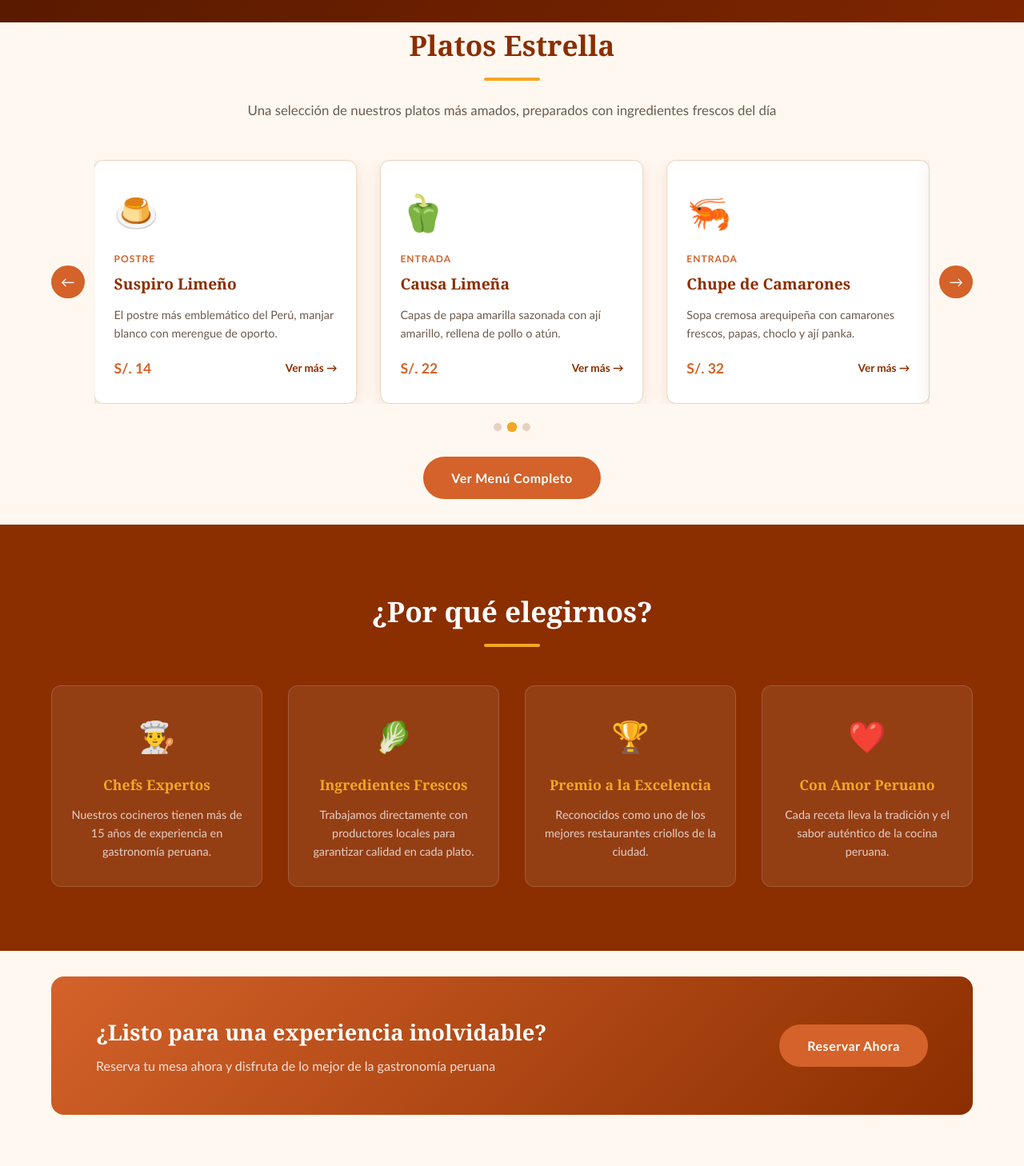
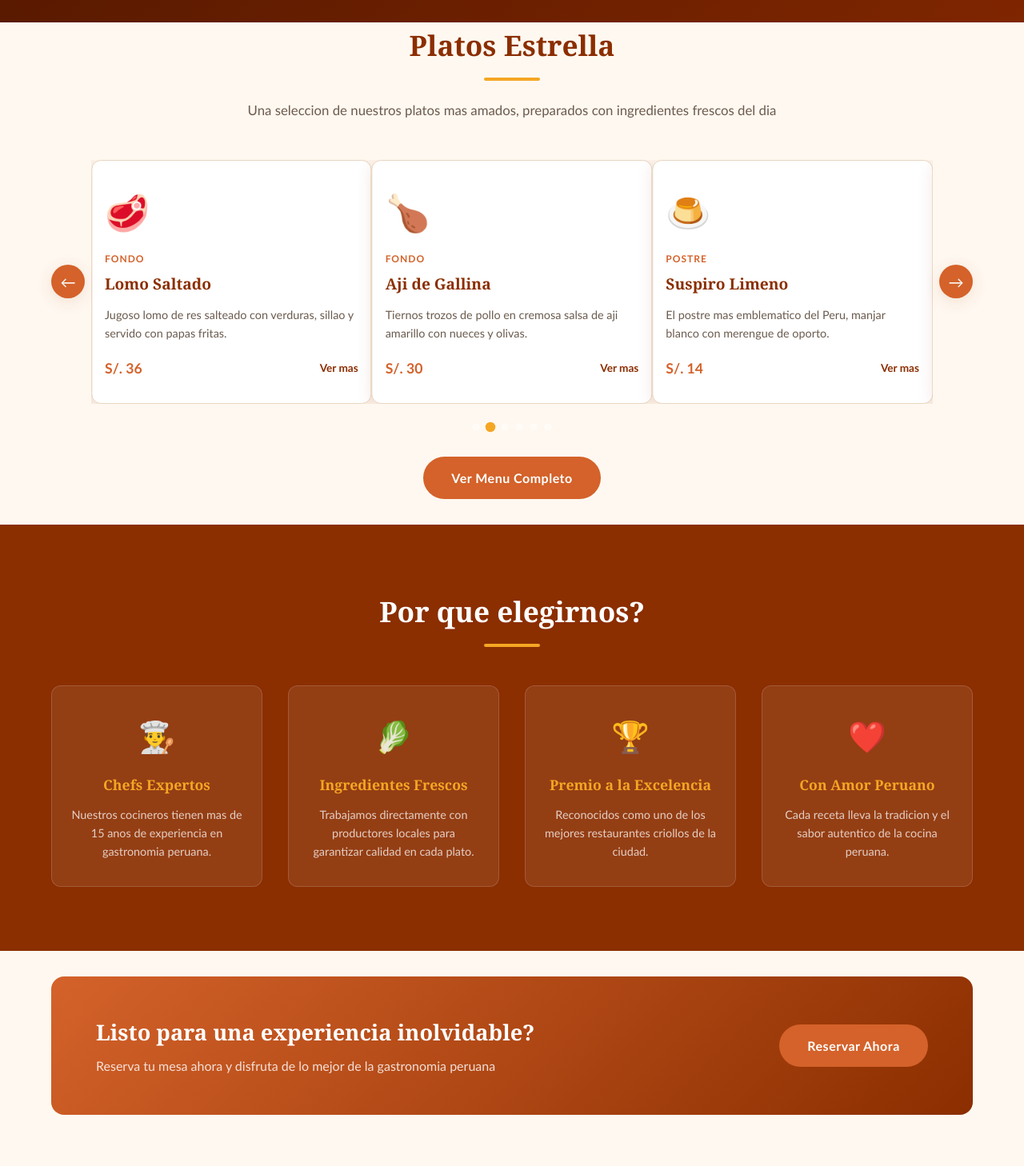
Before and after one commit to joeltimoteog-bot/sabor-criollo, a React (Vite) app: page / in a window 1280 px wide. Shown: the part 772-2230 px from the top of the page at 80% size. Built offline with nearby package versions, Linux system fonts and the light colour scheme.

Commit message:
carrusel de platos

```diff
--- a/src/pages/HomePage.css
+++ b/src/pages/HomePage.css
@@ -98,56 +98,51 @@
   50% { transform: translateY(8px); }
 }
 
-/* ── Featured dishes ── */
+/* ── Featured / Carrusel ── */
 .featured {
   padding: 5rem 1.5rem;
 }
 
-/* ── Carousel ── */
+/* Carrusel */
 .carousel {
   position: relative;
   display: flex;
   align-items: center;
-  gap: 0.75rem;
+  gap: 0.5rem;
   margin-bottom: 1.5rem;
 }
 
 .carousel__window {
   overflow: hidden;
-  flex: 1;
+  width: 100%;
 }
 
 .carousel__track {
   display: flex;
-  transition: transform 0.45s ease;
-}
-
-.carousel__group {
-  display: grid;
-  grid-template-columns: repeat(var(--visible, 3), 1fr);
-  gap: 1.8rem;
-  min-width: 100%;
-  box-sizing: border-box;
+  transition: transform 0.5s ease;
 }
 
 .carousel__arrow {
   flex-shrink: 0;
-  width: 2.6rem;
-  height: 2.6rem;
+  width: 42px;
+  height: 42px;
   border-radius: 50%;
   background: var(--secondary);
-  color: #fff;
+  color: var(--white);
+  font-size: 1.2rem;
   border: none;
-  font-size: 1.1rem;
   cursor: pointer;
-  transition: var(--transition);
   display: flex;
   align-items: center;
   justify-content: center;
+  transition: var(--transition);
+  z-index: 2;
+  box-shadow: var(--shadow);
 }
 
 .carousel__arrow:hover {
   background: var(--primary);
+  transform: scale(1.1);
 }
 
 .carousel__dots {
@@ -157,21 +152,7 @@
   margin-bottom: 2rem;
 }
 
-.carousel__dot {
-  width: 10px;
-  height: 10px;
-  border-radius: 50%;
-  background: rgba(139,46,0,0.2);
-  border: none;
-  cursor: pointer;
-  transition: var(--transition);
-}
-
-.carousel__dot--active {
-  background: var(--accent);
-  transform: scale(1.25);
-}
-
+/* Dish cards */
 .dish-card {
   background: var(--white);
   border-radius: var(--radius);
@@ -181,6 +162,9 @@
   border: 1px solid var(--border);
   display: flex;
   flex-direction: column;
+  box-sizing: border-box;
+  padding-left: 1rem;
+  padding-right: 1rem;
 }
 
 .dish-card:hover {
@@ -276,28 +260,12 @@
   transform: translateY(-4px);
 }
 
-.why__icon {
-  font-size: 2.4rem;
-  margin-bottom: 1rem;
-}
-
-.why__card h3 {
-  font-family: var(--font-title);
-  font-size: 1.1rem;
-  color: var(--accent);
-  margin-bottom: 0.7rem;
-}
-
-.why__card p {
-  font-size: 0.9rem;
-  color: rgba(255,255,255,0.75);
-  line-height: 1.6;
-}
+.why__icon { font-size: 2.4rem; margin-bottom: 1rem; }
+.why__card h3 { font-family: var(--font-title); font-size: 1.1rem; color: var(--accent); margin-bottom: 0.7rem; }
+.why__card p { font-size: 0.9rem; color: rgba(255,255,255,0.75); line-height: 1.6; }
 
 /* ── CTA Banner ── */
-.cta-banner {
-  padding: 3rem 1.5rem 5rem;
-}
+.cta-banner { padding: 3rem 1.5rem 5rem; }
 
 .cta-banner__inner {
   background: linear-gradient(135deg, var(--secondary), var(--primary));
@@ -310,25 +278,8 @@
   flex-wrap: wrap;
 }
 
-.cta-banner__text h2 {
-  font-family: var(--font-title);
-  font-size: 1.7rem;
-  color: var(--white);
-  margin-bottom: 0.5rem;
-}
-
-.cta-banner__text p {
-  color: rgba(255,255,255,0.82);
-  font-size: 1rem;
-}
-
-@media (max-width: 1023px) {
-  .carousel__group { grid-template-columns: repeat(2, 1fr); }
-}
-
-@media (max-width: 639px) {
-  .carousel__group { grid-template-columns: 1fr; }
-}
+.cta-banner__text h2 { font-family: var(--font-title); font-size: 1.7rem; color: var(--white); margin-bottom: 0.5rem; }
+.cta-banner__text p { color: rgba(255,255,255,0.82); font-size: 1rem; }
 
 @media (max-width: 768px) {
   .hero__title { font-size: 2.2rem; }
--- a/src/pages/HomePage.jsx
+++ b/src/pages/HomePage.jsx
@@ -1,157 +1,165 @@
 import { Link } from 'react-router-dom'
-import { useState, useEffect, useRef, useCallback } from 'react'
+import { useState, useEffect, useRef } from 'react'
 import './HomePage.css'
 
 const featuredDishes = [
-  { id: 1, emoji: '🍋', name: 'Ceviche Clásico', desc: 'Fresco pescado marinado en limón, ají limo, cebolla morada y choclo.', price: 'S/. 28', category: 'Entrada' },
+  { id: 1, emoji: '🍋', name: 'Ceviche Clasico', desc: 'Fresco pescado marinado en limon, aji limo, cebolla morada y choclo.', price: 'S/. 28', category: 'Entrada' },
   { id: 2, emoji: '🥩', name: 'Lomo Saltado', desc: 'Jugoso lomo de res salteado con verduras, sillao y servido con papas fritas.', price: 'S/. 36', category: 'Fondo' },
-  { id: 3, emoji: '🦆', name: 'Ají de Gallina', desc: 'Tiernos trozos de pollo en cremosa salsa de ají amarillo con nueces y olivas.', price: 'S/. 30', category: 'Fondo' },
-  { id: 4, emoji: '🍮', name: 'Suspiro Limeño', desc: 'El postre más emblemático del Perú, manjar blanco con merengue de oporto.', price: 'S/. 14', category: 'Postre' },
-  { id: 5, emoji: '🫑', name: 'Causa Limeña', desc: 'Capas de papa amarilla sazonada con ají amarillo, rellena de pollo o atún.', price: 'S/. 22', category: 'Entrada' },
-  { id: 6, emoji: '🦐', name: 'Chupe de Camarones', desc: 'Sopa cremosa arequipeña con camarones frescos, papas, choclo y ají panka.', price: 'S/. 32', category: 'Entrada' },
+  { id: 3, emoji: '🍗', name: 'Aji de Gallina', desc: 'Tiernos trozos de pollo en cremosa salsa de aji amarillo con nueces y olivas.', price: 'S/. 30', category: 'Fondo' },
+  { id: 4, emoji: '🍮', name: 'Suspiro Limeno', desc: 'El postre mas emblematico del Peru, manjar blanco con merengue de oporto.', price: 'S/. 14', category: 'Postre' },
+  { id: 5, emoji: '🥗', name: 'Causa Limena', desc: 'Papa amarilla sazonada con aji amarillo rellena con atun o pollo desmenuzado.', price: 'S/. 22', category: 'Entrada' },
+  { id: 6, emoji: '🍜', name: 'Chupe de Camarones', desc: 'Sopa cremosa de camarones con leche, huevo y arroz estilo arequipeno.', price: 'S/. 32', category: 'Entrada' },
   { id: 7, emoji: '🍛', name: 'Seco de Cordero', desc: 'Tierno cordero guisado en cilantro, chicha de jora, zanahoria y frijoles.', price: 'S/. 38', category: 'Fondo' },
-  { id: 8, emoji: '🍹', name: 'Pisco Sour', desc: 'El cóctel bandera del Perú: pisco quebranta, limón, jarabe, clara y amargo.', price: 'S/. 22', category: 'Bebida' },
+  { id: 8, emoji: '🍹', name: 'Pisco Sour', desc: 'El coctel bandera del Peru: pisco quebranta, limon, jarabe, clara y amargo.', price: 'S/. 22', category: 'Bebida' },
 ]
 
 const heroSlides = [
-  { title: 'Bienvenido a Sabor Criollo', subtitle: 'La mejor gastronomía peruana en un ambiente único y acogedor', bg: '#8B2E00' },
-  { title: 'Sabores que cuentan historias', subtitle: 'Recetas auténticas transmitidas de generación en generación', bg: '#7A2200' },
-  { title: 'Reserva tu mesa hoy', subtitle: 'Vive una experiencia gastronómica inigualable con tu familia', bg: '#6B1C00' },
+  { title: 'Bienvenido a Sabor Criollo', subtitle: 'La mejor gastronomia peruana en un ambiente unico y acogedor', bg: '#8B2E00' },
+  { title: 'Sabores que cuentan historias', subtitle: 'Recetas autenticas transmitidas de generacion en generacion', bg: '#7A2200' },
+  { title: 'Reserva tu mesa hoy', subtitle: 'Vive una experiencia gastronomica inigualable con tu familia', bg: '#6B1C00' },
 ]
-
-const VISIBLE = { desktop: 3, tablet: 2, mobile: 1 }
-
-function useCarouselVisible() {
-  const [visible, setVisible] = useState(VISIBLE.desktop)
-  useEffect(() => {
-    const update = () => {
-      if (window.innerWidth < 640) setVisible(VISIBLE.mobile)
-      else if (window.innerWidth < 1024) setVisible(VISIBLE.tablet)
-      else setVisible(VISIBLE.desktop)
-    }
-    update()
-    window.addEventListener('resize', update)
-    return () => window.removeEventListener('resize', update)
-  }, [])
-  return visible
-}
 
 export default function HomePage() {
   const [slide, setSlide] = useState(0)
-  const [carouselIndex, setCarouselIndex] = useState(0)
-  const [hovered, setHovered] = useState(false)
-  const visible = useCarouselVisible()
-  const totalGroups = Math.ceil(featuredDishes.length / visible)
-  const autoRef = useRef(null)
+  const [current, setCurrent] = useState(0)
+  const [visibleCount, setVisibleCount] = useState(3)
+  const [paused, setPaused] = useState(false)
+  const carouselRef = useRef(null)
 
-  const next = useCallback(() => setCarouselIndex(i => (i + 1) % totalGroups), [totalGroups])
-  const prev = useCallback(() => setCarouselIndex(i => (i - 1 + totalGroups) % totalGroups), [totalGroups])
-
-  useEffect(() => {
-    if (hovered) return
-    autoRef.current = setInterval(next, 3000)
-    return () => clearInterval(autoRef.current)
-  }, [hovered, next])
-
-  // Clamp index when visible count changes
-  useEffect(() => {
-    setCarouselIndex(i => Math.min(i, totalGroups - 1))
-  }, [totalGroups])
-
+  // Hero autoplay
   useEffect(() => {
     const timer = setInterval(() => setSlide(s => (s + 1) % heroSlides.length), 4500)
     return () => clearInterval(timer)
   }, [])
 
+  // Responsive visible cards
+  useEffect(() => {
+    const updateVisible = () => {
+      if (window.innerWidth < 640) setVisibleCount(1)
+      else if (window.innerWidth < 1024) setVisibleCount(2)
+      else setVisibleCount(3)
+    }
+    updateVisible()
+    window.addEventListener('resize', updateVisible)
+    return () => window.removeEventListener('resize', updateVisible)
+  }, [])
+
+  // Carousel autoplay
+  useEffect(() => {
+    if (paused) return
+    const timer = setInterval(() => {
+      setCurrent(c => {
+        const maxIndex = featuredDishes.length - visibleCount
+        return c >= maxIndex ? 0 : c + 1
+      })
+    }, 3000)
+    return () => clearInterval(timer)
+  }, [paused, visibleCount])
+
+  const maxIndex = featuredDishes.length - visibleCount
+  const totalDots = maxIndex + 1
+
+  const prev = () => setCurrent(c => (c <= 0 ? maxIndex : c - 1))
+  const next = () => setCurrent(c => (c >= maxIndex ? 0 : c + 1))
+
+  const cardWidth = 100 / visibleCount
+
   return (
     <div className="home">
-      {/* ── Hero ── */}
+      {/* Hero */}
       <section className="hero" style={{ background: heroSlides[slide].bg }}>
         <div className="hero__overlay" />
         <div className="hero__content animate-fadeInUp">
-          <span className="hero__badge">🇵🇪 Gastronomía Peruana Auténtica</span>
+          <span className="hero__badge">Gastronomia Peruana Autentica</span>
           <h1 className="hero__title">{heroSlides[slide].title}</h1>
           <p className="hero__subtitle">{heroSlides[slide].subtitle}</p>
           <div className="hero__actions">
             <Link to="/reservas" className="btn-primary">Reservar Mesa</Link>
-            <Link to="/menu" className="btn-outline">Ver Menú</Link>
+            <Link to="/menu" className="btn-outline">Ver Menu</Link>
           </div>
         </div>
         <div className="hero__dots">
           {heroSlides.map((_, i) => (
-            <button
-              key={i}
-              className={`hero__dot ${i === slide ? 'hero__dot--active' : ''}`}
-              onClick={() => setSlide(i)}
-              aria-label={`Slide ${i + 1}`}
-            />
+            <button key={i} className={`hero__dot ${i === slide ? 'hero__dot--active' : ''}`}
+              onClick={() => setSlide(i)} aria-label={`Slide ${i + 1}`} />
           ))}
         </div>
-        <div className="hero__scroll">▼</div>
+        <div className="hero__scroll">v</div>
       </section>
 
-      {/* ── Destacados ── */}
+      {/* Carrusel de Platos */}
       <section className="featured container">
         <h2 className="section-title">Platos Estrella</h2>
         <div className="section-divider" />
-        <p className="section-subtitle">Una selección de nuestros platos más amados, preparados con ingredientes frescos del día</p>
+        <p className="section-subtitle">Una seleccion de nuestros platos mas amados, preparados con ingredientes frescos del dia</p>
+
         <div
           className="carousel"
-          onMouseEnter={() => setHovered(true)}
-          onMouseLeave={() => setHovered(false)}
+          ref={carouselRef}
+          onMouseEnter={() => setPaused(true)}
+          onMouseLeave={() => setPaused(false)}
         >
-          <button className="carousel__arrow carousel__arrow--left" onClick={prev} aria-label="Anterior">&#8592;</button>
+          <button className="carousel__arrow carousel__arrow--left" onClick={prev} aria-label="Anterior">
+            &#8592;
+          </button>
+
           <div className="carousel__window">
             <div
               className="carousel__track"
-              style={{ transform: `translateX(-${carouselIndex * 100}%)` }}
+              style={{ transform: `translateX(-${current * cardWidth}%)` }}
             >
-              {Array.from({ length: totalGroups }, (_, g) => (
-                <div key={g} className="carousel__group" style={{ '--visible': visible }}>
-                  {featuredDishes.slice(g * visible, g * visible + visible).map(dish => (
-                    <div key={dish.id} className="dish-card">
+              {featuredDishes.map(dish => (
+                <div
+                  key={dish.id}
+                  className="dish-card"
+                  style={{ minWidth: `${cardWidth}%` }}
+                >
                   <div className="dish-card__emoji">{dish.emoji}</div>
                   <span className="dish-card__category">{dish.category}</span>
                   <h3 className="dish-card__name">{dish.name}</h3>
                   <p className="dish-card__desc">{dish.desc}</p>
                   <div className="dish-card__footer">
                     <span className="dish-card__price">{dish.price}</span>
-                        <Link to="/menu" className="dish-card__btn">Ver más →</Link>
+                    <Link to="/menu" className="dish-card__btn">Ver mas</Link>
                   </div>
                 </div>
               ))}
             </div>
-              ))}
           </div>
+
+          <button className="carousel__arrow carousel__arrow--right" onClick={next} aria-label="Siguiente">
+            &#8594;
+          </button>
         </div>
-          <button className="carousel__arrow carousel__arrow--right" onClick={next} aria-label="Siguiente">&#8594;</button>
-        </div>
+
+        {/* Dots */}
         <div className="carousel__dots">
-          {Array.from({ length: totalGroups }, (_, i) => (
+          {Array.from({ length: totalDots }).map((_, i) => (
             <button
               key={i}
-              className={`carousel__dot ${i === carouselIndex ? 'carousel__dot--active' : ''}`}
-              onClick={() => setCarouselIndex(i)}
-              aria-label={`Grupo ${i + 1}`}
+              className={`hero__dot ${i === current ? 'hero__dot--active' : ''}`}
+              onClick={() => setCurrent(i)}
+              aria-label={`Ir al grupo ${i + 1}`}
             />
           ))}
         </div>
+
         <div className="featured__cta">
-          <Link to="/menu" className="btn-primary">Ver Menú Completo</Link>
+          <Link to="/menu" className="btn-primary">Ver Menu Completo</Link>
         </div>
       </section>
 
-      {/* ── Por qué elegirnos ── */}
+      {/* Por que elegirnos */}
       <section className="why">
         <div className="container">
-          <h2 className="section-title" style={{ color: '#fff' }}>¿Por qué elegirnos?</h2>
+          <h2 className="section-title" style={{ color: '#fff' }}>Por que elegirnos?</h2>
           <div className="section-divider" />
           <div className="why__grid">
             {[
-              { icon: '👨‍🍳', title: 'Chefs Expertos', desc: 'Nuestros cocineros tienen más de 15 años de experiencia en gastronomía peruana.' },
+              { icon: '👨‍🍳', title: 'Chefs Expertos', desc: 'Nuestros cocineros tienen mas de 15 anos de experiencia en gastronomia peruana.' },
               { icon: '🥬', title: 'Ingredientes Frescos', desc: 'Trabajamos directamente con productores locales para garantizar calidad en cada plato.' },
               { icon: '🏆', title: 'Premio a la Excelencia', desc: 'Reconocidos como uno de los mejores restaurantes criollos de la ciudad.' },
-              { icon: '❤️', title: 'Con Amor Peruano', desc: 'Cada receta lleva la tradición y el sabor auténtico de la cocina peruana.' },
+              { icon: '❤️', title: 'Con Amor Peruano', desc: 'Cada receta lleva la tradicion y el sabor autentico de la cocina peruana.' },
             ].map((item, i) => (
               <div key={i} className="why__card">
                 <div className="why__icon">{item.icon}</div>
@@ -163,12 +171,12 @@ export default function HomePage() {
         </div>
       </section>
 
-      {/* ── CTA Reservas ── */}
+      {/* CTA Reservas */}
       <section className="cta-banner container">
         <div className="cta-banner__inner">
           <div className="cta-banner__text">
-            <h2>¿Listo para una experiencia inolvidable?</h2>
-            <p>Reserva tu mesa ahora y disfruta de lo mejor de la gastronomía peruana</p>
+            <h2>Listo para una experiencia inolvidable?</h2>
+            <p>Reserva tu mesa ahora y disfruta de lo mejor de la gastronomia peruana</p>
           </div>
           <Link to="/reservas" className="btn-primary">Reservar Ahora</Link>
         </div>
```
Lines whose indentation alone changed are shown as unchanged.
